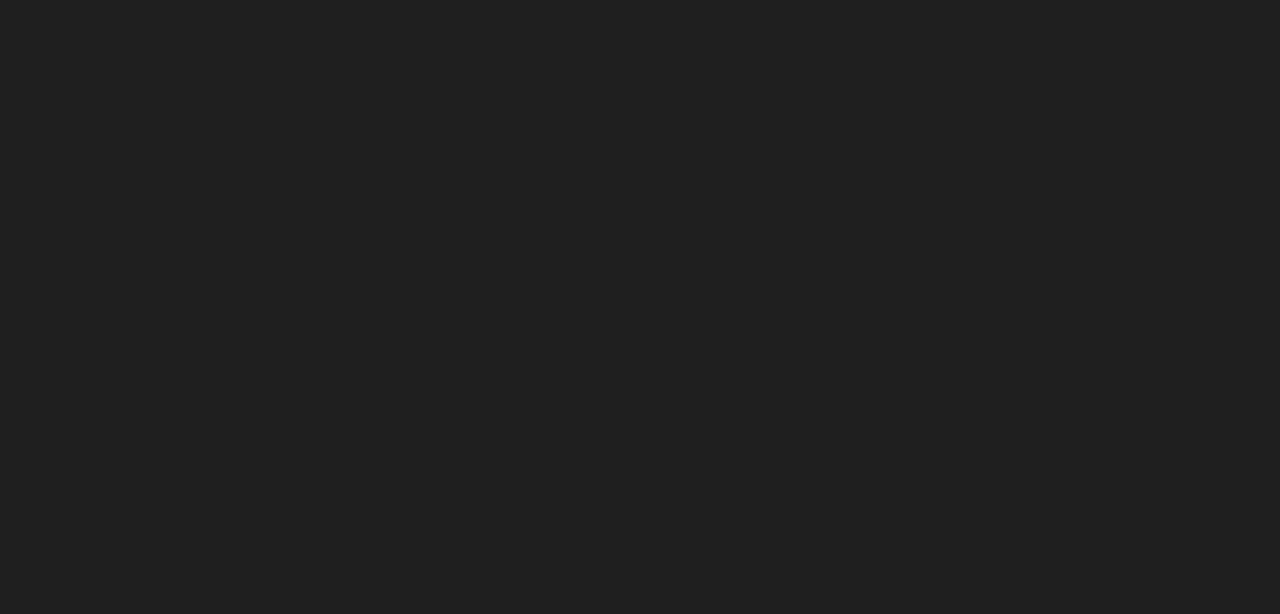
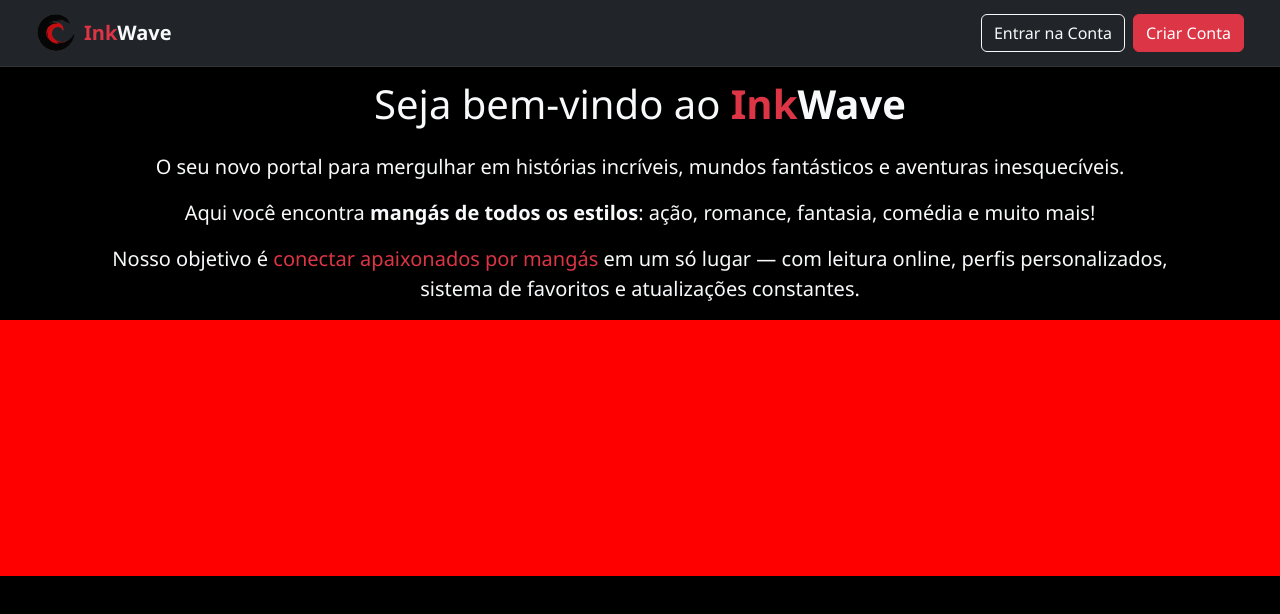
Before and after one commit to Eduardo129517/InkWave, a plain HTML site: page index.html in a window 1280 px wide. Drawn offline with nearby package versions, Linux system fonts and the light colour scheme; a small style sheet from the web is missing.

Commit message:
Add files via upload

```diff
--- a/index.html
+++ b/index.html
@@ -1,34 +1,75 @@
 <!DOCTYPE html>
 <html lang="pt-BR">
+
 <head>
     <meta charset="UTF-8">
     <meta name="viewport" content="width=device-width, initial-scale=1.0">
     <title>InkWave</title>
 
     <!-- Bootstrap CSS -->
-    <link
-        href="https://cdn.jsdelivr.net/npm/bootstrap@5.3.3/dist/css/bootstrap.min.css"
-        rel="stylesheet"
-        integrity="sha384-9ndCyUaIbzAi2FUVXJi0CjmCapSmO7OQ5L1Z9Ddbp+zZjzc/uD+2V5DkZyTtmI3U"
-        crossorigin="anonymous">
-        <link rel="stylesheet" href="style.css">
-        <link rel="icon" href="imagens/icon.png">
+    <link href="https://cdn.jsdelivr.net/npm/bootstrap@5.3.3/dist/css/bootstrap.min.css" rel="stylesheet"
+        integrity="sha384-9ndCyUaIbzAi2FUVXJi0CjmCapSmO7OQ5L1Z9Ddbp+zZjzc/uD+2V5DkZyTtmI3U" crossorigin="anonymous">
+    <link href="https://cdn.jsdelivr.net/npm/bootstrap@5.3.3/dist/css/bootstrap.min.css" rel="stylesheet">
+    <link rel="stylesheet" href="style.css">
+    <link rel="icon" href="imagens/icon.png">
 </head>
+
 <body>
+    <!-- Aqui vai o conteúdo do seu site -->
     <header>
-        <div class="navbar"style>
+        <nav id="navbar" class="navbar navbar-expand-lg navbar-dark bg-dark px-4 fixed-top">
+          <div class="container-fluid d-flex justify-content-between align-items-center">
+            <!-- Logo e nome -->
+            <a class="navbar-brand d-flex align-items-center" href="index.html">
+              <img src="imagens/icon.png" alt="InkWave" width="40" height="40" class="me-2">
+              <span id="logoText">
+                <strong class="text-danger">Ink</strong><strong class="text-light">Wave</strong>
+              </span>
+            </a>
+
+            <!-- Botões -->
+            <div class="d-flex">
+              <a href="#" class="btn btn-outline-light me-2">Entrar na Conta</a>
+              <a href="#" class="btn btn-danger">Criar Conta</a>
+            </div>
+          </div>
+        </nav>
+      </header>
+
+      <main style="padding-top: 80px; text-align: center;">
+        <div class="container text-light">
+          <h1 class="mb-4">
+            Seja bem-vindo ao <strong class="text-danger">Ink</strong><strong>Wave</strong>
+          </h1>
+
+          <p class="fs-5">
+            O seu novo portal para mergulhar em histórias incríveis, mundos fantásticos e aventuras inesquecíveis.
+          </p>
+
+          <p class="fs-5">
+            Aqui você encontra <strong>mangás de todos os estilos</strong>: ação, romance, fantasia, comédia e muito mais!
+          </p>
+
+          <p class="fs-5">
+            Nosso objetivo é <span class="text-danger">conectar apaixonados por mangás</span> em um só lugar — com leitura online, perfis personalizados, sistema de favoritos e atualizações constantes.
+          </p>
 
         </div>
+      </main>
 
-    </header>
 
-    <!-- Aqui vai o conteúdo do seu site -->
+      <div class="album py-5" style="padding-top: 80px; text-align: center; background-color: red;">
+        <div class="container" style="padding-top: 80px; text-align: center;">
+          <div class="row" style="padding-top: 80px; text-align: center;">
+            <!--card 1-->
 
+          </div>
+        </div>
+      </div>
     <!-- Bootstrap JS (opcional, mas necessário para alguns componentes) -->
-    <script
-        src="https://cdn.jsdelivr.net/npm/bootstrap@5.3.3/dist/js/bootstrap.bundle.min.js"
-        integrity="sha384-kQTaFjFQ96VFzRCtwHz2kmvbGHHaEYPkYgrGHwtD7e8oRnKz9bhEUhJvGpKj1DzM"
-        crossorigin="anonymous">
-    </script>
+    <script src="https://cdn.jsdelivr.net/npm/bootstrap@5.3.3/dist/js/bootstrap.bundle.min.js"
+        integrity="sha384-kQTaFjFQ96VFzRCtwHz2kmvbGHHaEYPkYgrGHwtD7e8oRnKz9bhEUhJvGpKj1DzM" crossorigin="anonymous">
+        </script>
 </body>
+
 </html>
--- a/style.css
+++ b/style.css
@@ -1,8 +1,78 @@
-body{
-    background-color: rgb(31, 31, 31);
+/* Fundo do site */
+body {
+    background-color: #000; /* Preto puro */
+    color: #fff; /* Cor padrão de texto */
+    font-family: 'Segoe UI', Tahoma, Geneva, Verdana, sans-serif;
+    margin: 0;
+    padding: 0;
 }
-.header{
-    width: 50px;
-    height: 50PX;
+
+/* Navbar personalizada */
+.navbar {
+    background-color: #111; /* Preto um pouco mais claro */
+    border-bottom: 1px solid #333;
+}
+
+/* Nome da marca */
+.navbar-brand strong:first-child {
+    color: red;
+}
+
+.navbar-brand strong:last-child {
+    color: white;
+}
+
+/* Botões da navbar */
+.navbar a.btn {
+    font-weight: 500;
+    transition: 0.3s ease-in-out;
+}
+
+/* Efeitos hover */
+.navbar a.btn:hover {
+    transform: scale(1.05);
+}
+
+/* Botão de "Criar Conta" com destaque */
+.btn-dark {
     background-color: red;
+    border-color: red;
 }
+
+.btn-dark:hover {
+    background-color: darkred;
+    border-color: darkred;
+}
+
+body {
+    background-color: #000;
+    color: #fff;
+    font-family: 'Segoe UI', Tahoma, Geneva, Verdana, sans-serif;
+    margin: 0;
+    padding: 0;
+}
+
+/* Hover bonito nos botões */
+.btn:hover {
+    transform: scale(1.05);
+    transition: transform 0.2s ease;
+}
+
+body {
+    background-color: #000;
+    margin: 0;
+    font-family: 'Segoe UI', Tahoma, Geneva, Verdana, sans-serif;
+}
+
+.btn:hover {
+    transform: scale(1.05);
+    transition: 0.2s ease;
+}
+
+#navbar {
+    transition: background 0.3s ease;
+}
+
+#logoText {
+    transition: opacity 0.3s ease;
+}
```
Also changed, not shown: scrpit.js (+16 -0 lines).
